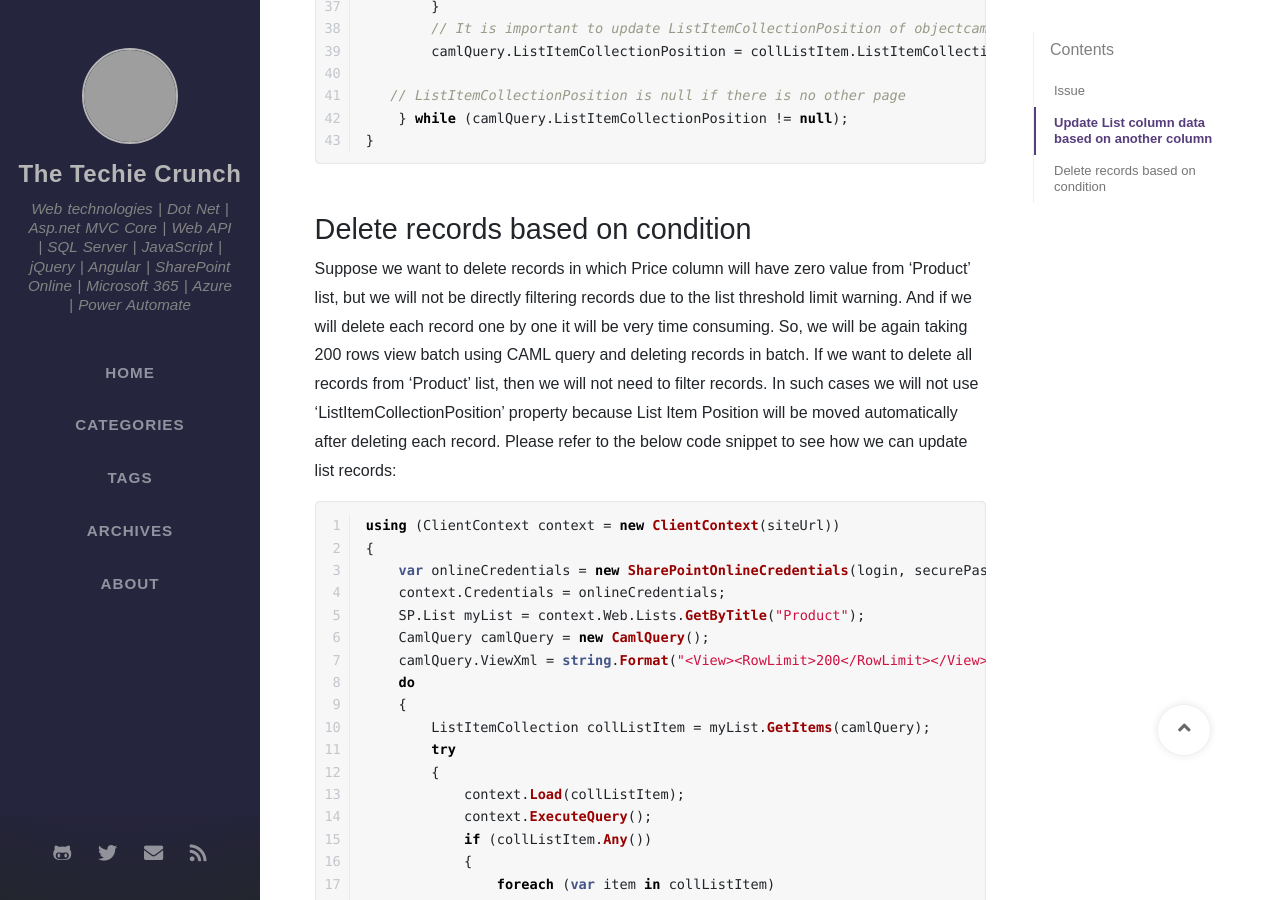
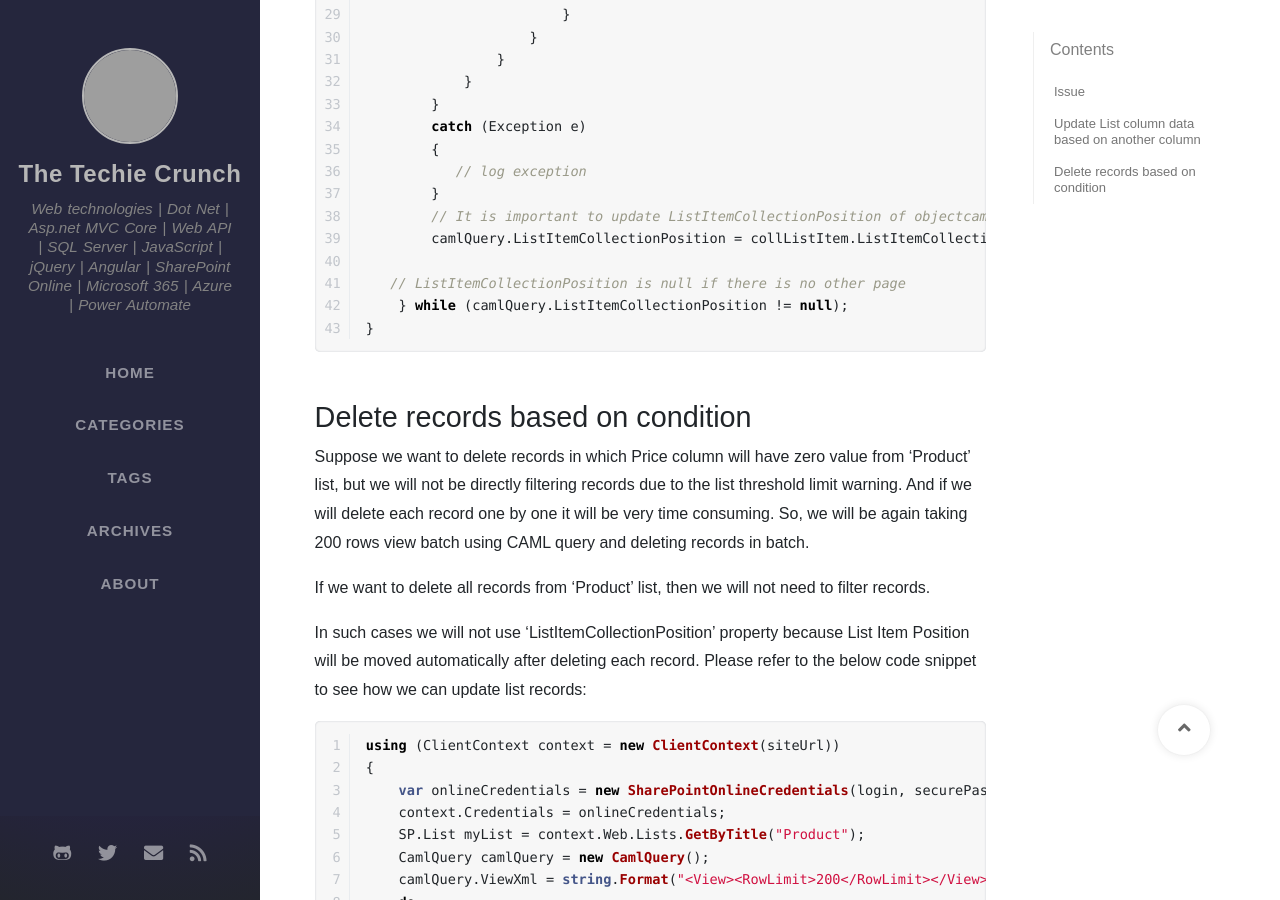
Before and after one commit to JayeshAgrawal/jayeshagrawal.github.io, a Jekyll site: the page built from _posts/2018-01-03-various-list-operation-with-sharepoint-online-list-view-threshold-limit.md, in a window 1280 px wide and 900 px high, scrolled down 2679 px. Built offline with Jekyll 4.4.1, drawn with Linux system fonts in a browser that asks for light colours; nearby versions of some CDN libraries; some web fonts are replaced; comment, search, counter and statistics services are not loaded; some of the changed text lies outside the part shown; grey boxes are pictures that could not be loaded.

Commit message:
Added article

````diff
--- a/_posts/2018-01-03-various-list-operation-with-sharepoint-online-list-view-threshold-limit.md
+++ b/_posts/2018-01-03-various-list-operation-with-sharepoint-online-list-view-threshold-limit.md
@@ -13,7 +13,7 @@ In this article, we will learn about how we can work with SharePoint Online List
 According to Microsoft, the number of records storage limit is 30 million in SharePoint List & Library and the size of an individual file item or item attachment 10 gigabytes. Let's see this issue and its workaround in details:
 
 ## Issue
-- When we have more than 5000 records in list, we are not able to access/create custom views, lookup, do records search, filter & sort with list and we will get this type of warning message in SharePoint online:
+When we have more than 5000 records in list, we are not able to access/create custom views, lookup, do records search, filter & sort with list and we will get this type of warning message in SharePoint online:
 
 ![Warning Message](https://2.bp.blogspot.com/-Xp5pRBWlBOo/W0DSX-kd75I/AAAAAAAAAe0/KHJIaPhiBVMjObDY0wYHnRZ_BgNqfY-rwCLcBGAs/s640/Untitled1.png)
 
@@ -27,8 +27,11 @@ Suppose that we have a 'Product' list which has around 5700+ records in the list
 Column Name         |   Datatype
 -------------------------------------------
 Name                |   Single line of text
+
 MfgYear             |   Single line of text
+
 Price               |   Currency
+
 IsDiscount          |   Yes/No
 
 - If we want to create a view base on some condition like 'MfgYear' equal to 2017 which is querying record of Product list, it will display a List view threshold warning message instead of records because we will be querying 5000+ records.
@@ -42,7 +45,6 @@ Now, we will perform some use case operation with list as following:
 - Delete records based on condition.
 
 Let's see in detail:
-
 # Update List column data based on another column
 If we want to add a new column ‘DiscountPrice’ in that list and update that column data based on 'Price' which record have 'IsDiscount' is true and 'MfgYear' is 2017. But If we will use COSM or REST then, we will not be able to directly fetch those records due to List Threshold Warning.
 
@@ -96,11 +98,11 @@ using (ClientContext context = new ClientContext(siteUrl))
 }
 ```
 # Delete records based on condition
-Suppose we want to delete records in which Price column will have zero value from 'Product' list, but we will not be directly filtering records due to the list threshold limit warning. And if we will delete each record one by one it will be very time consuming.
-So, we will be again taking 200 rows view batch using CAML query and deleting records in batch.
+Suppose we want to delete records in which Price column will have zero value from 'Product' list, but we will not be directly filtering records due to the list threshold limit warning. And if we will delete each record one by one it will be very time consuming. So, we will be again taking 200 rows view batch using CAML query and deleting records in batch.
+
 If we want to delete all records from 'Product' list, then we will not need to filter records.
-In such cases we will not use 'ListItemCollectionPosition' property because List Item Position will be moved automatically after deleting each record.
-Please refer to the below code snippet to see how we can update list records:
+
+In such cases we will not use 'ListItemCollectionPosition' property because List Item Position will be moved automatically after deleting each record. Please refer to the below code snippet to see how we can update list records:
 
 ```c#
 using (ClientContext context = new ClientContext(siteUrl))
````
